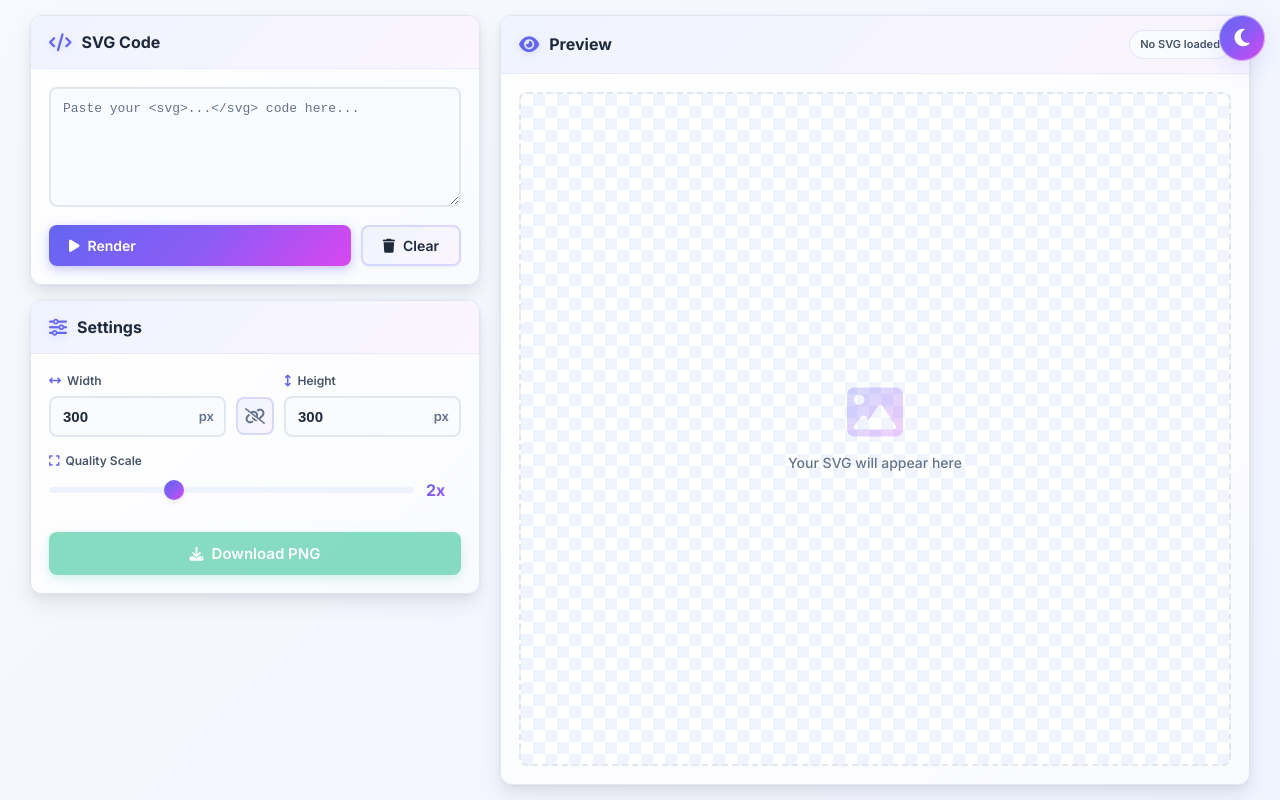
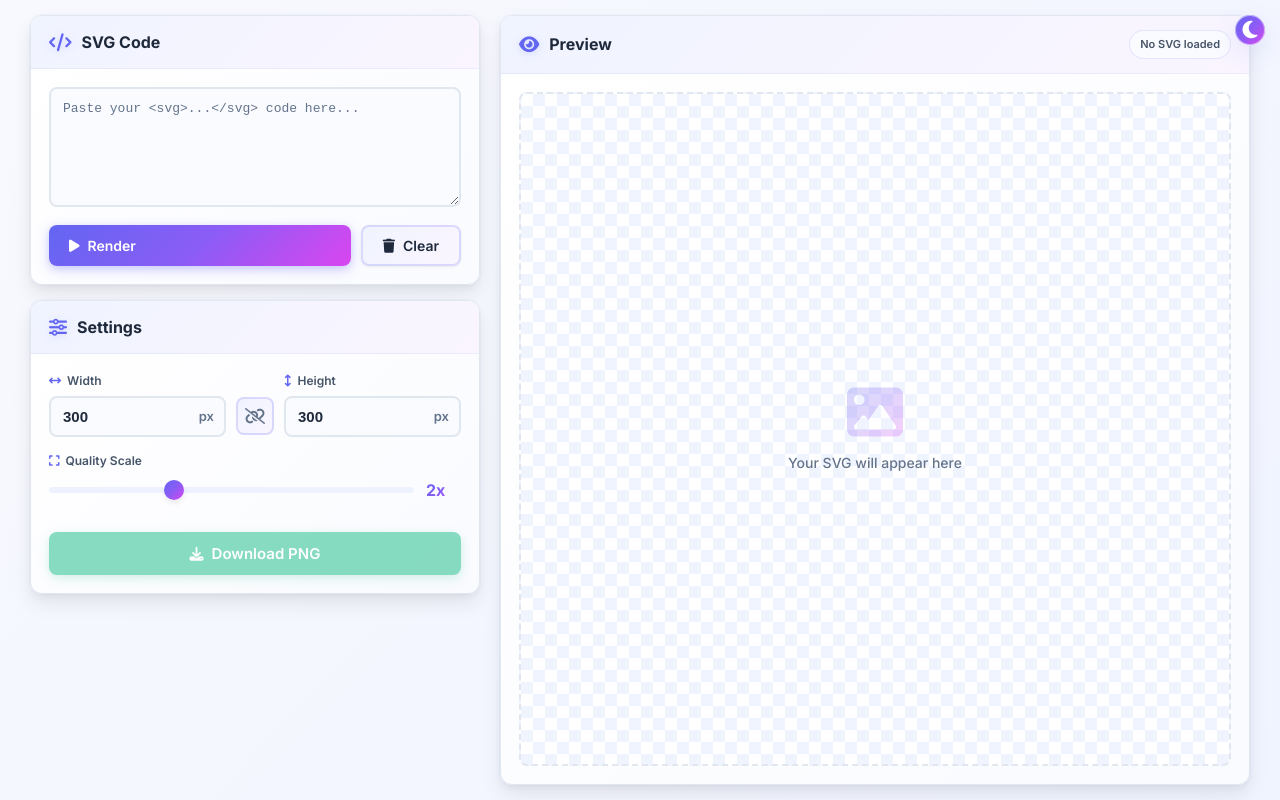
Before and after one commit to BigStrib/SVGtoPNG, a plain HTML site: page index.html in a window 1280 px wide. Drawn offline with Linux system fonts and the light colour scheme.

```diff
--- a/style.css
+++ b/style.css
@@ -92,8 +92,8 @@
     position: fixed;
     top: 15px;
     right: 15px;
-    width: 46px;
-    height: 46px;
+    width: 30px;
+    height: 30px;
     border-radius: 50%;
     background: var(--accent-gradient);
     border: none;
@@ -874,4 +874,5 @@
         max-width: none;
         top: 70px;
     }
+
 }
```
